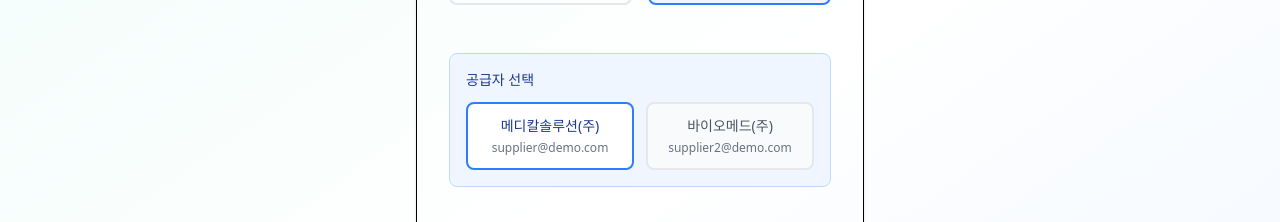
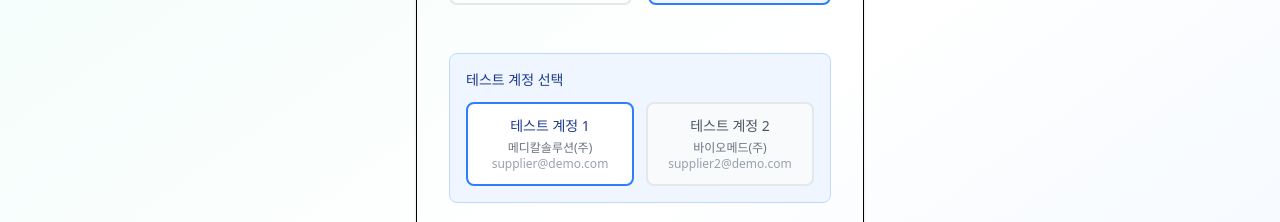
Before and after one commit to wjb127/healthcare-b2b-platform-2, a Next.js app: page /auth/login in a window 1280 px wide. Both pictures are taken after a click on the button "공급자". Shown: the part 333-555 px from the top of the page. Built offline with nearby package versions, Linux system fonts and the light colour scheme; no server answers.

Commit message:
feat: Update supplier selection UI to show as Test Account 1 and 2
- Changed labels from company names to 'Test Account 1' and 'Test Account 2'
- Made it clearer for customers to understand these are test accounts
- Company names now shown as subtitle for clarity

```diff
--- a/src/app/auth/login/page.tsx
+++ b/src/app/auth/login/page.tsx
@@ -180,7 +180,7 @@ export default function LoginPage() {
           {/* Supplier Selection - Only show when supplier role is selected */}
           {role === 'supplier' && (
             <div className="mb-6 p-4 bg-blue-50 rounded-lg border border-blue-200">
-              <p className="text-sm font-medium text-blue-900 mb-3">공급자 선택</p>
+              <p className="text-sm font-medium text-blue-900 mb-3">테스트 계정 선택</p>
               <div className="grid grid-cols-2 gap-3">
                 <button
                   type="button"
@@ -194,9 +194,12 @@ export default function LoginPage() {
                   <div className={`text-sm font-medium ${
                     selectedSupplier === 1 ? 'text-blue-900' : 'text-gray-600'
                   }`}>
+                    테스트 계정 1
+                  </div>
+                  <div className="text-xs text-gray-500 mt-1">
                     메디칼솔루션(주)
                   </div>
-                  <div className="text-xs text-gray-500 mt-1">
+                  <div className="text-xs text-gray-400">
                     supplier@demo.com
                   </div>
                 </button>
@@ -213,9 +216,12 @@ export default function LoginPage() {
                   <div className={`text-sm font-medium ${
                     selectedSupplier === 2 ? 'text-blue-900' : 'text-gray-600'
                   }`}>
+                    테스트 계정 2
+                  </div>
+                  <div className="text-xs text-gray-500 mt-1">
                     바이오메드(주)
                   </div>
-                  <div className="text-xs text-gray-500 mt-1">
+                  <div className="text-xs text-gray-400">
                     supplier2@demo.com
                   </div>
                 </button>
```
